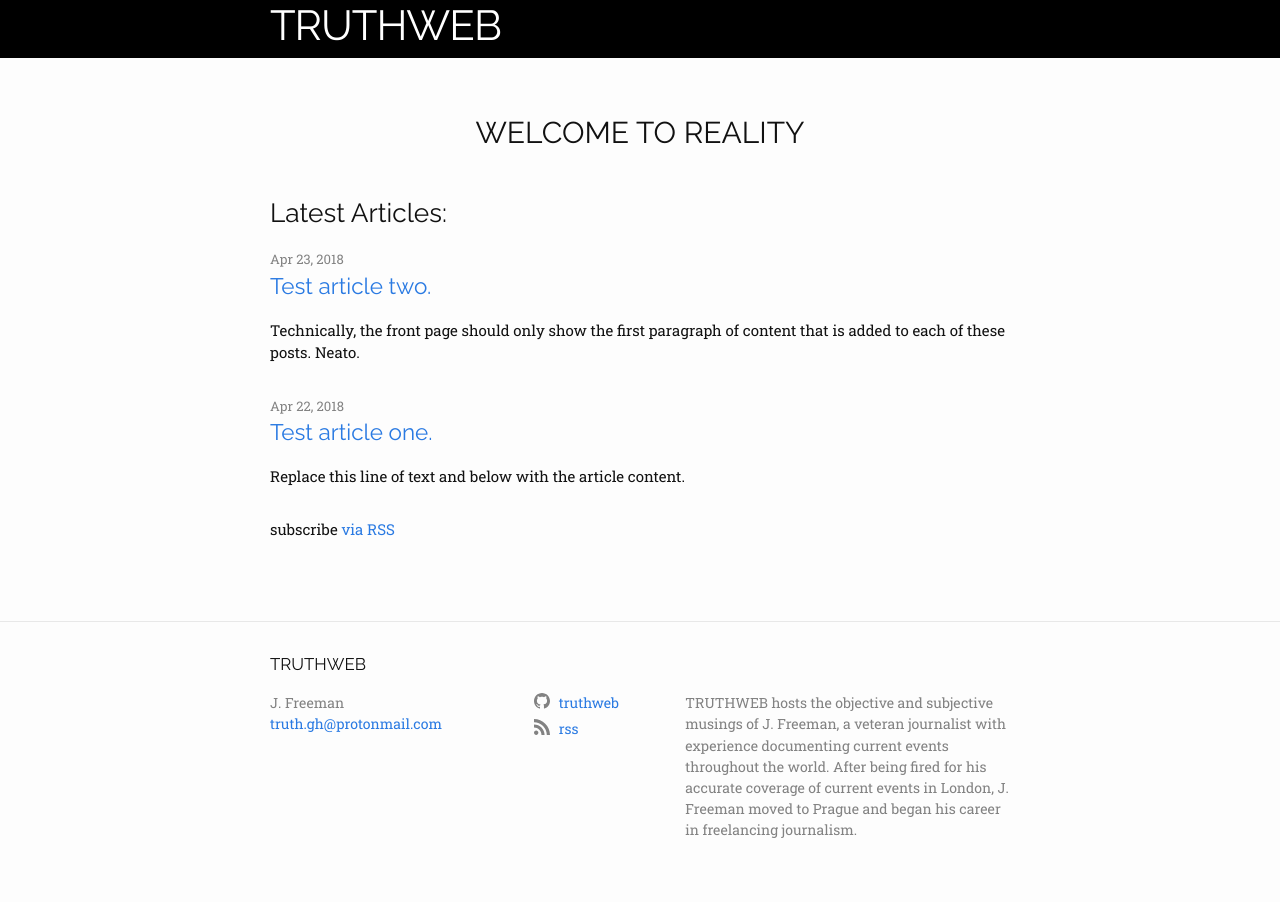
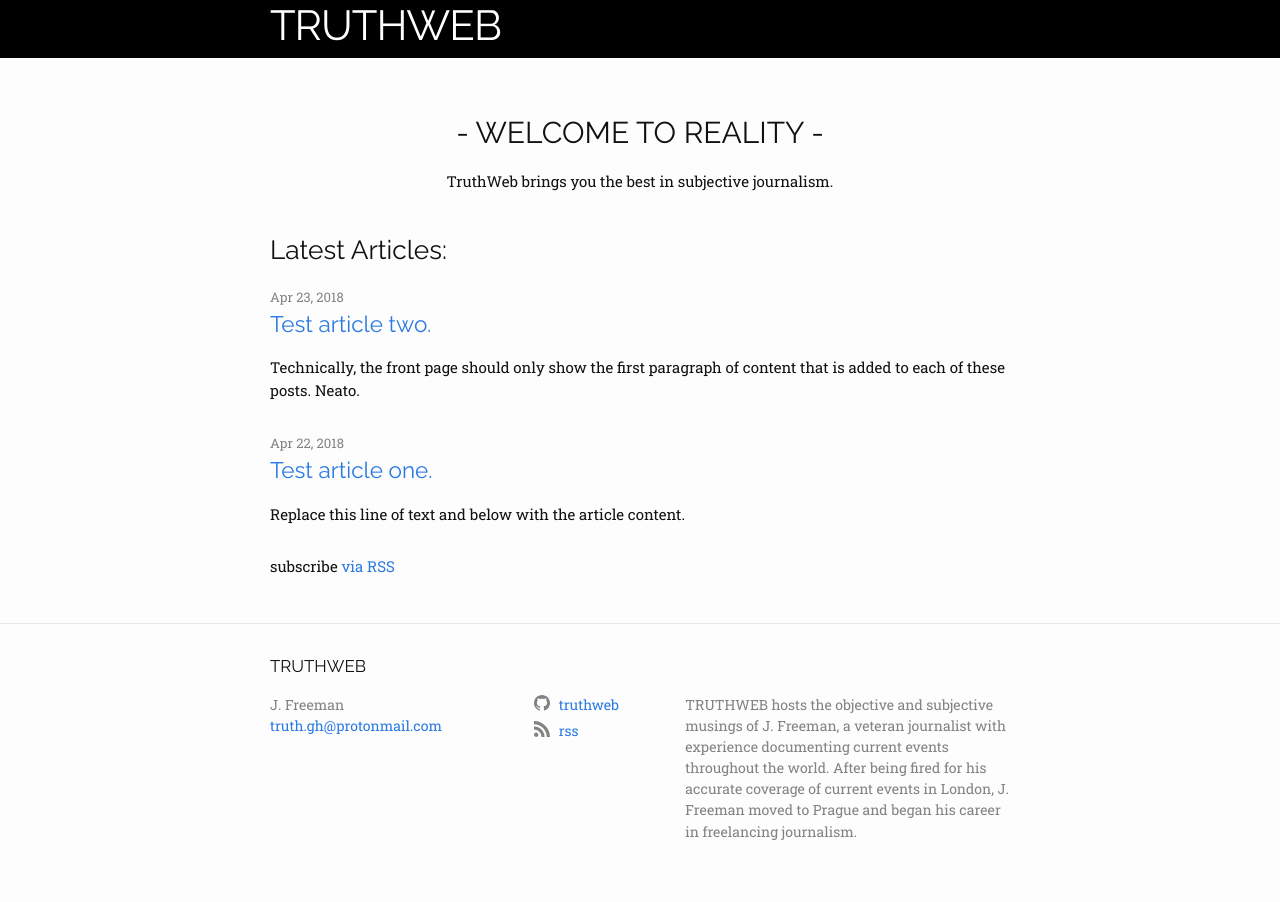
Before and after one commit to truthweb/truthweb.github.io, a Jekyll site: the page built from index.md, in a window 1280 px wide. Built offline with Jekyll 4.4.1, drawn with Linux system fonts in a browser that asks for light colours.

Commit message:
Updated headline with slogan.

```diff
--- a/_layouts/home.html
+++ b/_layouts/home.html
@@ -4,7 +4,8 @@ layout: default
 
 <div class="home">
 	<br \>
-    <h1 class="page-heading" style="text-align:center;">WELCOME TO REALITY</h1>
+    <h1 class="page-heading" style="text-align:center;">- WELCOME TO REALITY -</h1>
+    <p style="text-align:center;">TruthWeb brings you the best in subjective journalism.</p>
     <br \>
   {{ content }}
 
```
